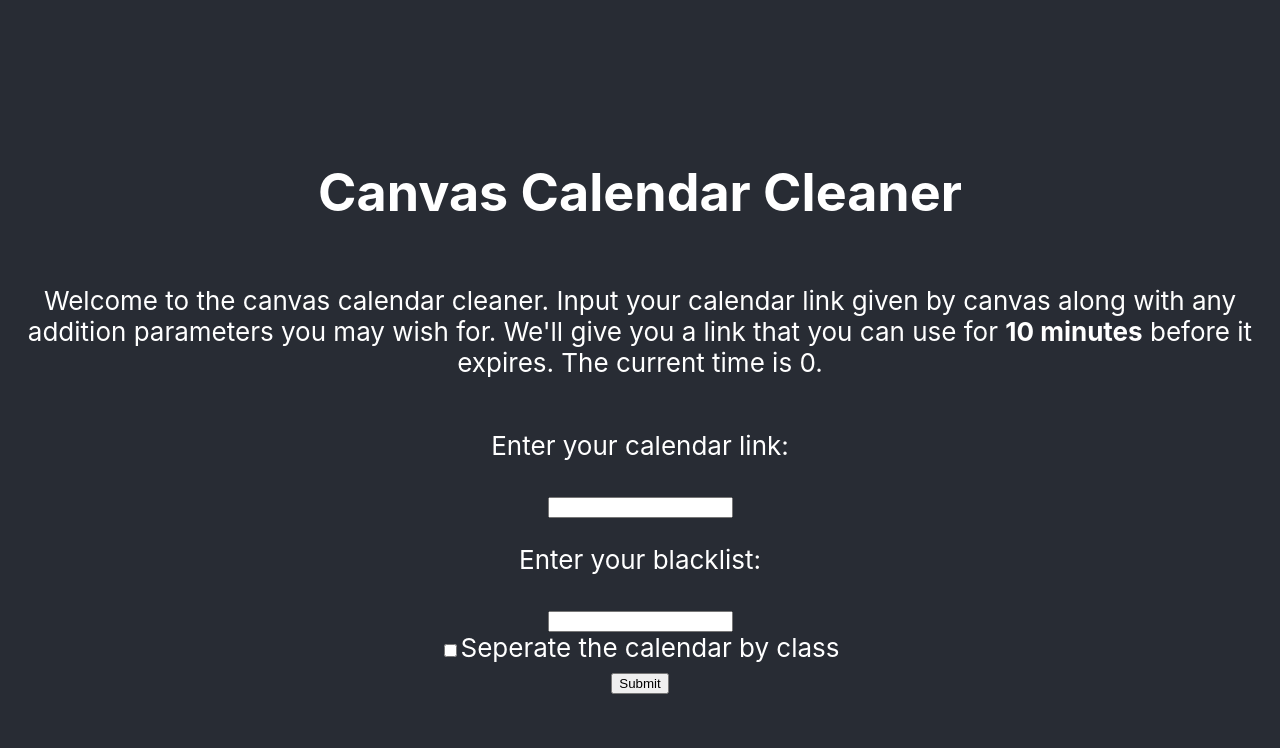
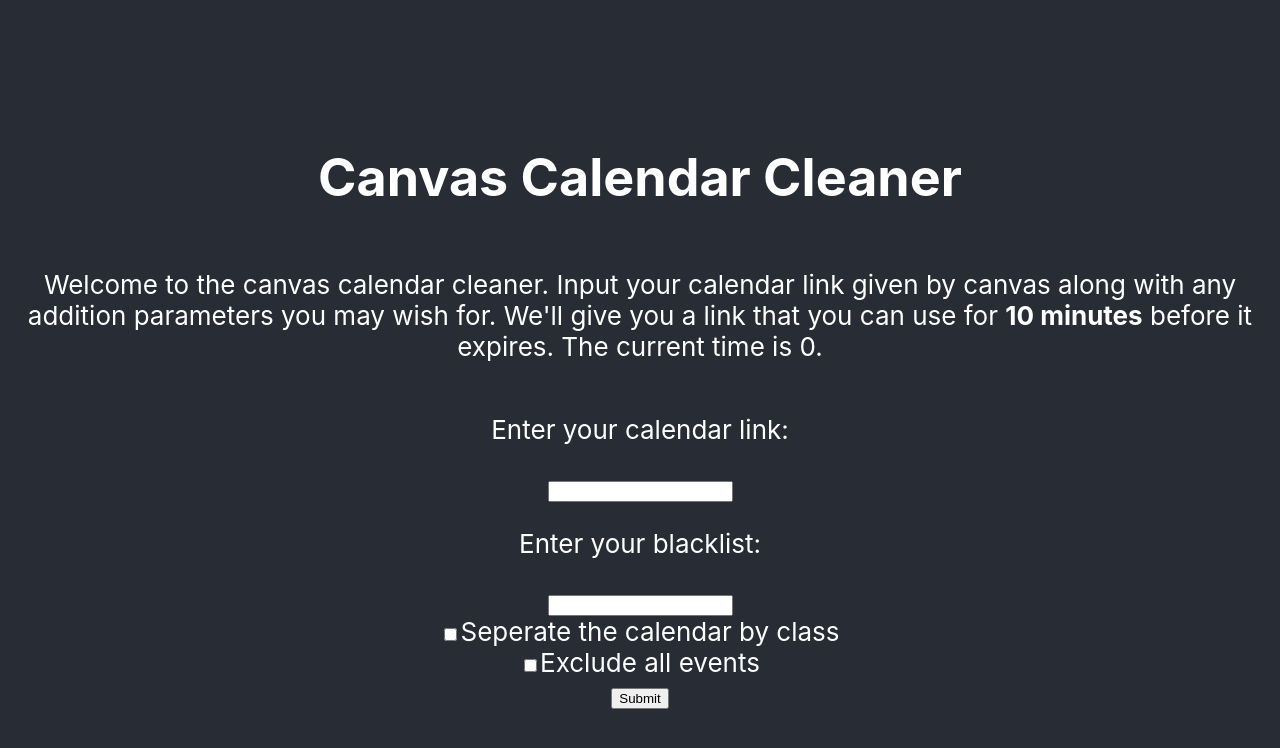
Before and after one commit to a-outs/calendar-cleaner, a React (Create React App) app: page / in a window 1280 px wide. Shown: the top 748 px of the page. Built offline with nearby package versions, Linux system fonts and the light colour scheme; no server answers.

Commit message:
update readme

```diff
--- a/src/App.js
+++ b/src/App.js
@@ -9,9 +9,12 @@
   const [startDate, setStartDate] = useState('');
   const [endDate, setEndDate] = useState('');
   const [seperate, setSeperate] = useState(false);
+  const [excludeEvents, setExcludeEvents] = useState(false);
 
   var payload = {
-    blacklistData: blacklist
+    blacklistData: blacklist,
+    seperateData: seperate,
+    excludeEventsData: excludeEvents
   };
 
   const handleSubmit = (event) => {
@@ -63,6 +66,16 @@
 	    onChange={event => setSeperate(!seperate)}
 	  />Seperate the calendar by class
 	</label>
+	<br/>
+	<label>
+	  <input
+	    type='checkbox'
+	    id='excludeEvents'
+	    name='excludeEvents'
+	    value={excludeEvents}
+	    onChange={event => setExcludeEvents(!excludeEvents)}
+	  />Exclude all events
+	</label>
 	  <br/>
 	  <input
 	    type='submit'
```
Also changed, not shown: 2 other files (tests, documents, lock files or other folders).
